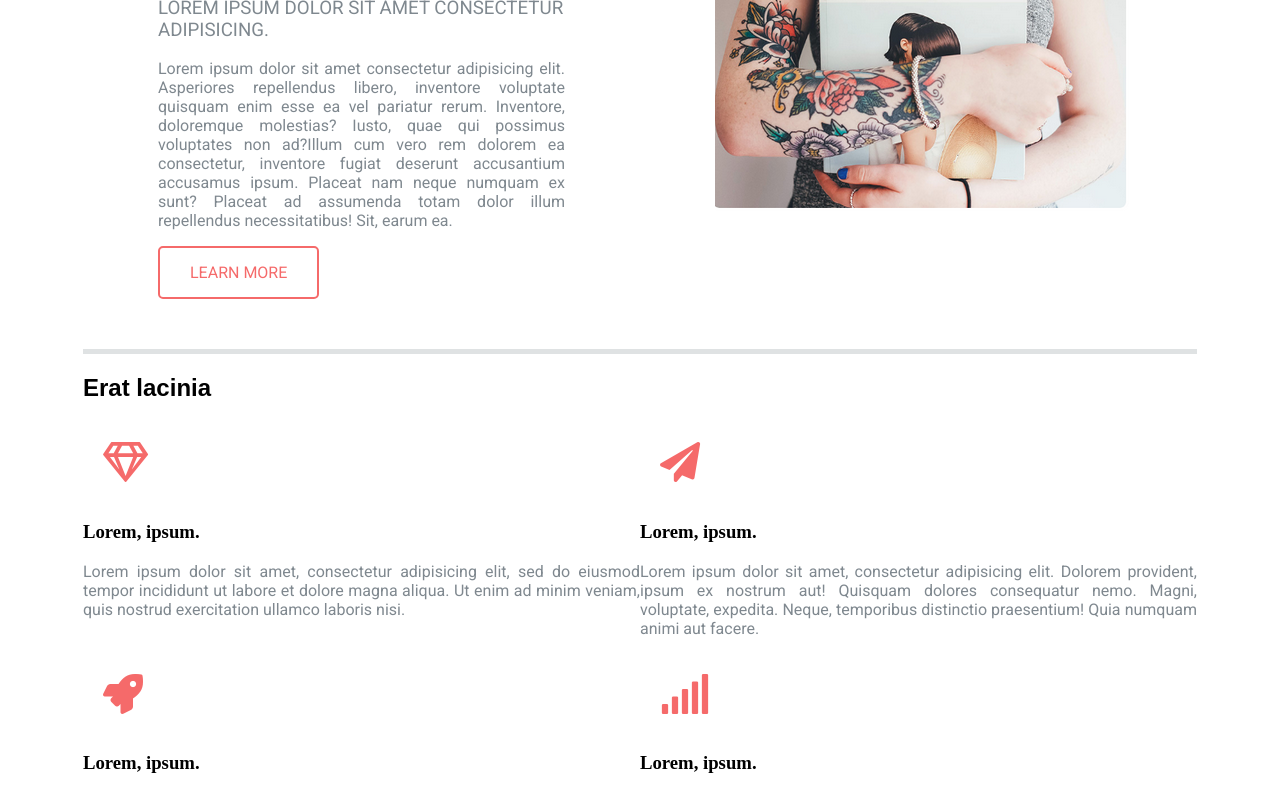
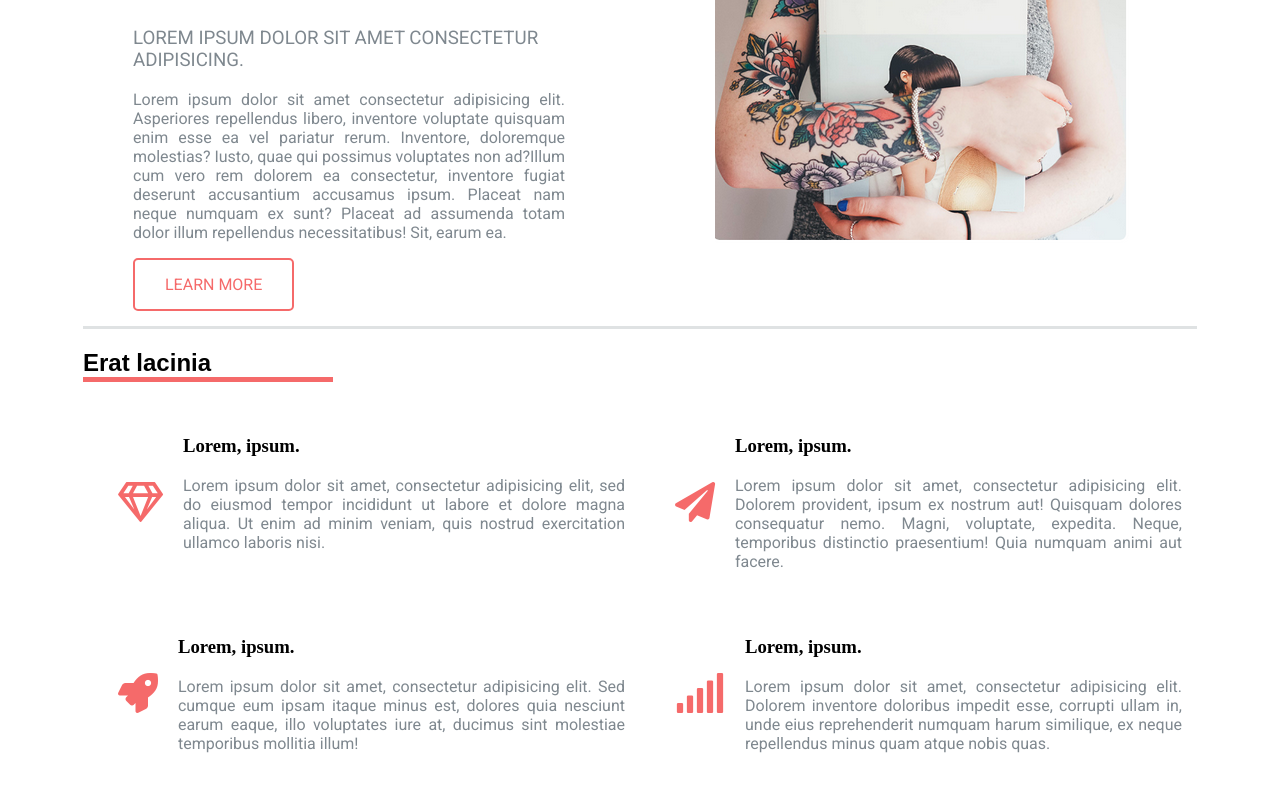
Before and after one commit to CesarRosales16/practica-4, a plain HTML site: page index.html in a window 1280 px wide. Shown: the part 275-1065 px from the top of the page. Drawn offline with Linux system fonts and the light colour scheme.

Commit message:
Update style.css

```diff
--- a/style.css
+++ b/style.css
@@ -26,7 +26,9 @@ body {
      justify-content: space-between;
      border-bottom: solid 5px #f56a6a;
  }
-
+ h1 {
+   font-size: 2em;
+ }
  nav ul li{
     display: inline;
     padding-right: 15px;
@@ -43,7 +45,7 @@ body {
     color: #000000;
 }
 .intro {
-    border-bottom: solid 5px #7f888f3f;
+    border-bottom: solid 3px #7f888f3f;
 }
  .intro a {
      display: inline-block;
@@ -64,15 +66,18 @@ body {
 }
 
 .intro-info {
-    padding: 50px 75px 50px 75px;
+    padding: 0px 75px 15px 50px;
 }
 
 .intro-img {
-    padding: 50px 75px 50px 75px;
+    display: flex;
+    align-items: center;
+    padding: 0px 75px 0px 75px;
 }
 
 h2.titulo {
-    width: 200px;
+    width: 250px;
+    border-bottom: solid 5px #f56a6a;
 }
 
 .articles {
@@ -85,6 +90,7 @@ h2.titulo {
     color:  #f56a6a;
     margin: 20px;
     font-size: 40px;
+    align-ite: center;
 }
 
 .art .fas{
@@ -93,3 +99,13 @@ h2.titulo {
     margin: 20px;
     font-size: 40px;
 }
+
+.art{
+  display: flex;
+  padding: 15px;
+}
+
+.icon {
+  display: flex;
+  align-items: center;
+}
```
